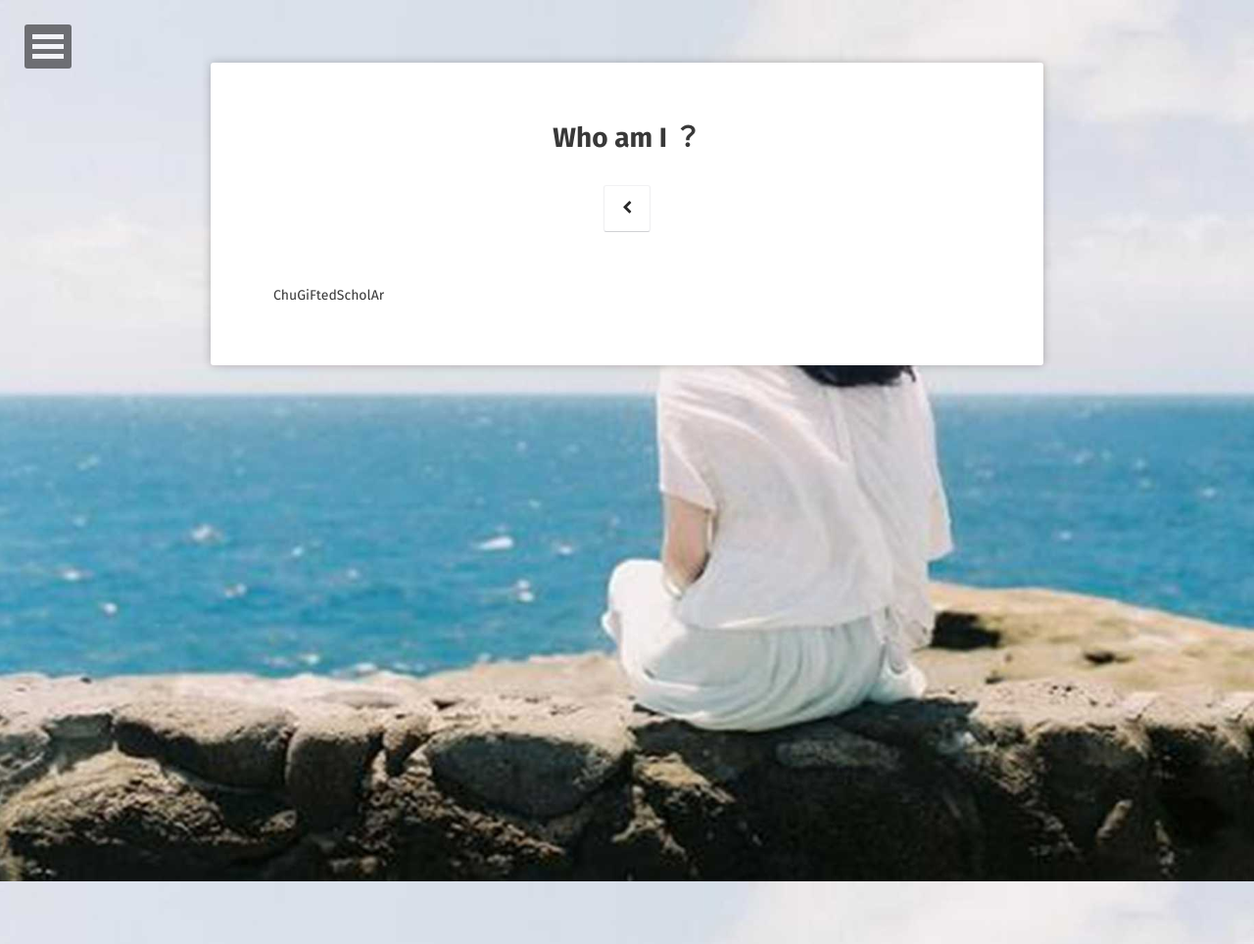
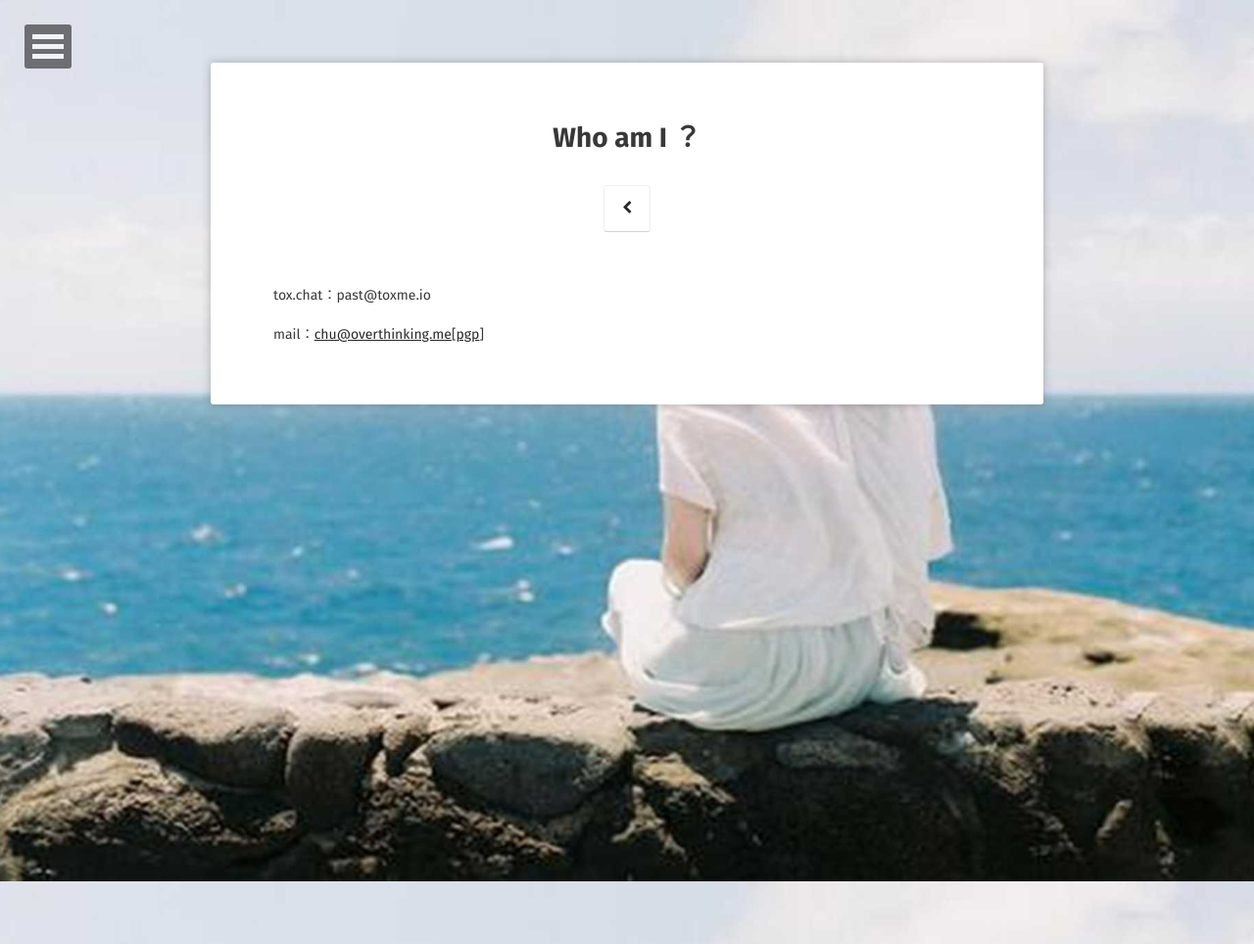
Before and after one commit to ChuGiFtedScholAr/ChuGiFtedScholAr.github.io, a Jekyll site: the page built from about/index.md, in a window 1280 px wide. Shown: the whole page at 98% size. Built offline with Jekyll 4.4.1, drawn with Linux system fonts in a browser that asks for light colours; some web fonts are replaced.

Commit message:
Update index.md

```diff
--- a/about/index.md
+++ b/about/index.md
@@ -6,4 +6,6 @@ date: 2016-07-13
 comments: false
 ---
 
-ChuGiFtedScholAr
+tox.chat：past@toxme.io
+
+mail：[chu@overthinking.me](mailto:chu@overthinking.me)[[pgp](/assets/pgp.txt)]
```
